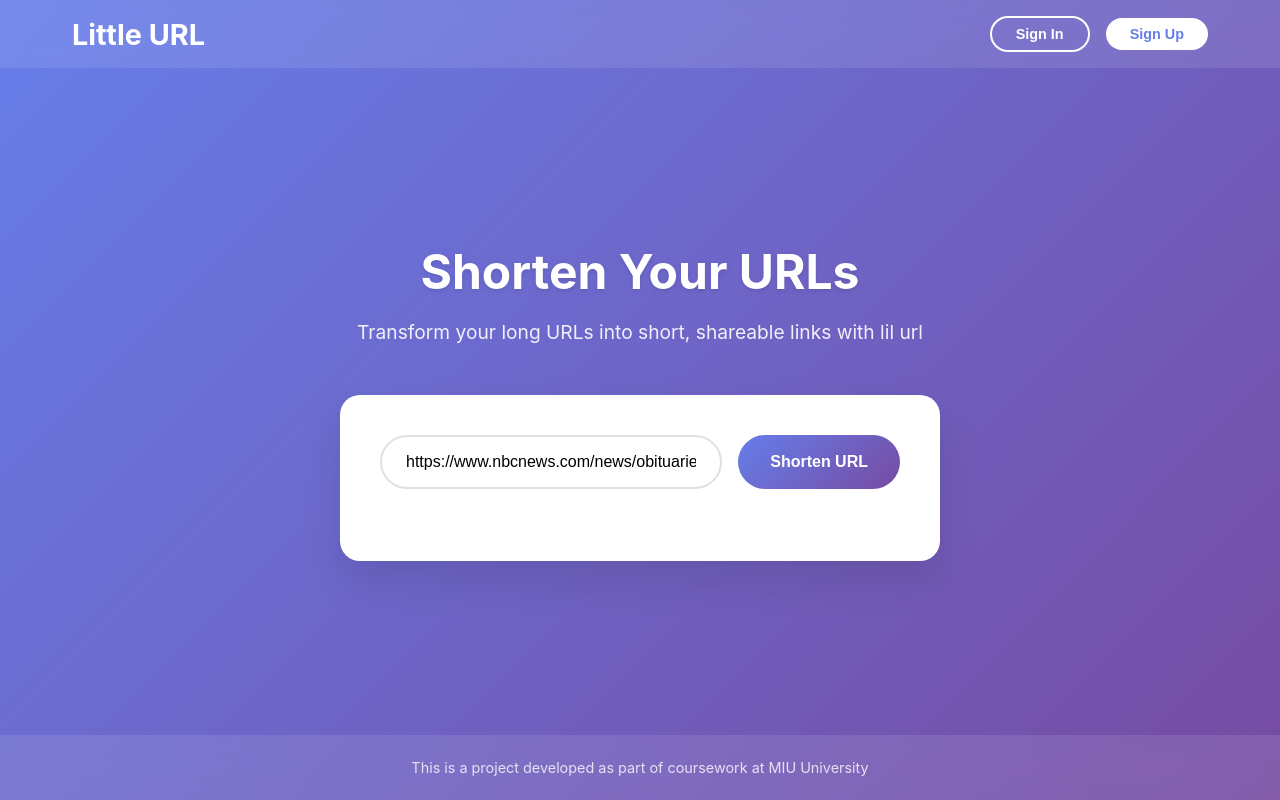
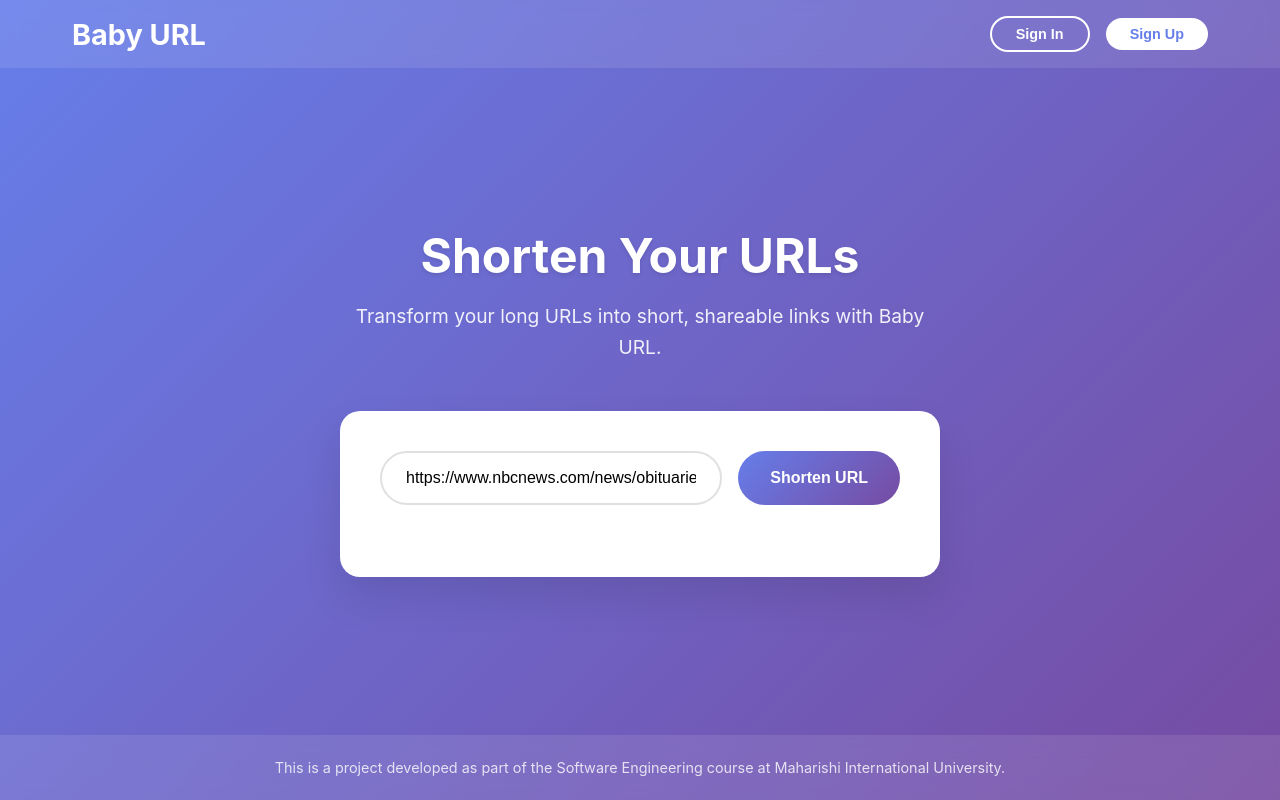
Before and after one commit to quynhdinh/lil-url-front-end, a React (Create React App) app in the folder lil-url-front-end/: page / in a window 1280 px wide. Built offline with nearby package versions, Linux system fonts and the light colour scheme.

Commit message:
minor ui changes

```diff
--- a/lil-url-front-end/public/index.html
+++ b/lil-url-front-end/public/index.html
@@ -24,7 +24,7 @@
       work correctly both with client-side routing and a non-root public URL.
       Learn how to configure a non-root public URL by running `npm run build`.
     -->
-    <title>React App</title>
+    <title>Baby URL</title>
   </head>
   <body>
     <noscript>You need to enable JavaScript to run this app.</noscript>
--- a/lil-url-front-end/src/App.js
+++ b/lil-url-front-end/src/App.js
@@ -29,7 +29,6 @@ function RedirectHandler() {
         }
       } catch (error) {
         console.error('Error redirecting:', error);
-        alert('Error: Shortened URL not found or expired.');
       }
     };
 
@@ -438,7 +437,7 @@ function MainApp() {
       <header className="App-nav">
         <div className="nav-container">
           <div className="logo">
-            <h1>Little URL</h1>
+            <h1>Baby URL</h1>
           </div>
           <div className="auth-buttons">
             {isLoggedIn ? (
@@ -545,7 +544,7 @@ function MainApp() {
           <div className="hero-section">
             <h2 className="hero-title">Shorten Your URLs</h2>
             <p className="hero-subtitle">
-              Transform your long URLs into short, shareable links with lil url
+              Transform your long URLs into short, shareable links with Baby URL.
             </p>
 
             <div className="url-shortener">
@@ -618,7 +617,7 @@ function MainApp() {
       <footer className="App-footer">
         <div className="footer-container">
           <p className="footer-text">
-            This is a project developed as part of coursework at MIU University
+            This is a project developed as part of the Software Engineering course at Maharishi International University.
           </p>
         </div>
       </footer>
```
